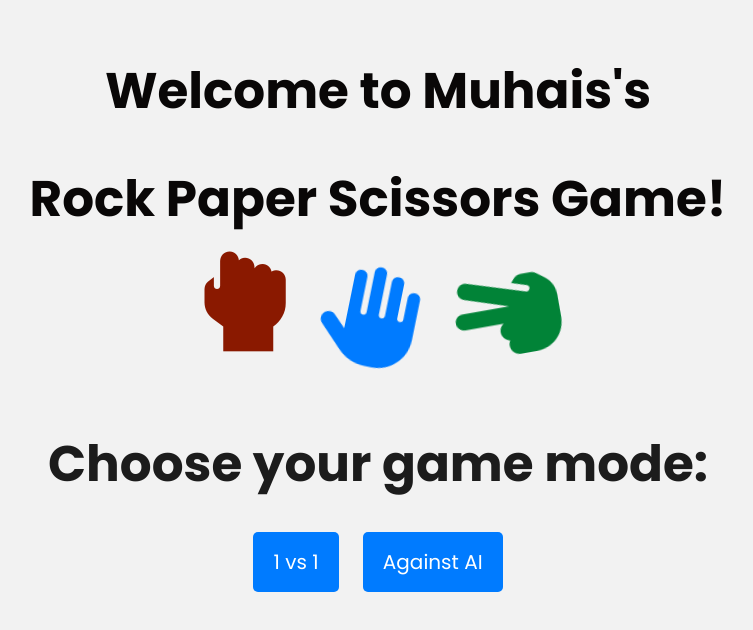
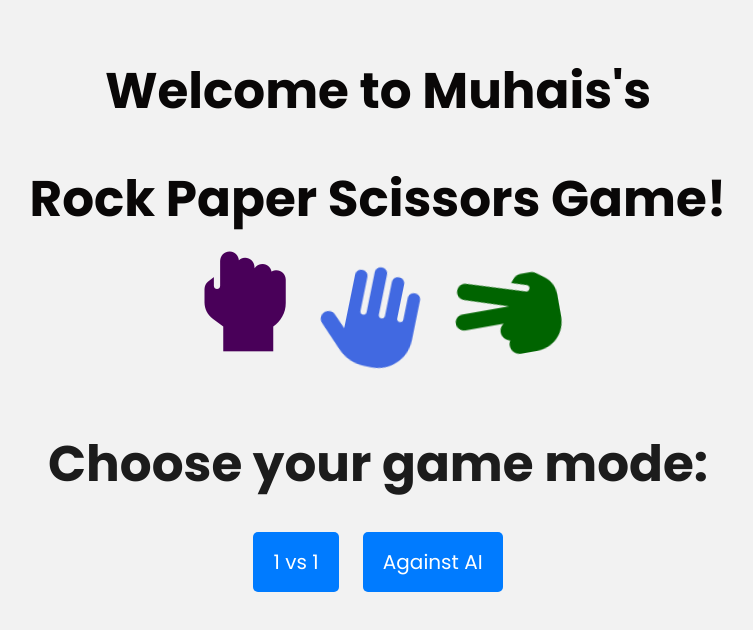
Before and after one commit to MONNK-CODE/RPS-GAME, a plain HTML site: page index.html in a window 1280 px wide. Shown: the whole page, without its empty margins (262-1015 px from the left). Drawn offline with Linux system fonts and the light colour scheme.

```diff
--- a/style.css
+++ b/style.css
@@ -1,7 +1,7 @@
 @import url("https://fonts.googleapis.com/css2?family=Poppins:wght@200;300;400;500;600;700&display=swap");
 
 * {
-  font-family: "Poppins";
+  font-family: "Poppins", sans-serif;
   box-sizing: border-box;
 }
 
@@ -56,21 +56,21 @@
 
 /* Rock Icon Styles - Up and Down Movement */
 #rock-icon {
-  color: #8a1900;
+  color: #490059;
   margin: 10px;
   animation: rockBounce 1.5s ease-in-out infinite;
 }
 
 /* Paper Icon Styles - Waving Motion */
 #paper-icon {
-  color: #007bff;
+  color: royalblue;
   margin: 10px;
   animation: paperWave 1.5s ease-in-out infinite;
 }
 
 /* Scissors Icon Styles - Cutting Motion */
 #scissors-icon {
-  color: #018337;
+  color: darkgreen;
   margin: 10px;
   animation: scissorsCut 0.8s ease-in-out infinite;
 }
```
